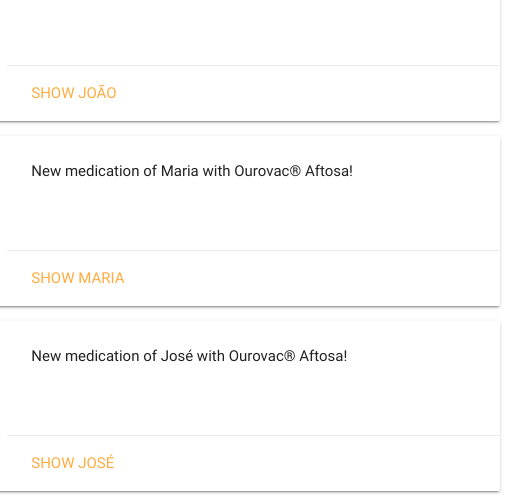
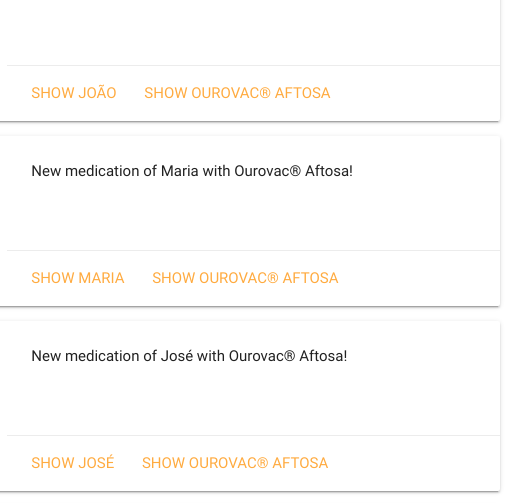
Before and after one commit to ArthurRosso/prototipos, a plain HTML site: page medicine - Ourovac® Aftosa.html in a window 1280 px wide. Shown: the part 121-624 px from the top of the page, 769-1280 px from the left. Drawn offline with nearby package versions, Linux system fonts and the light colour scheme.

Commit message:
Adicionar links onde faltava

```diff
--- a/medicine - Ourovac® Aftosa.html
+++ b/medicine - Ourovac® Aftosa.html
@@ -85,6 +85,7 @@
 					</div>
 					<div class="card-action">
 						<a href="animal - João.html">Show João</a>
+						<a href="medicine - Ourovac® Aftosa.html">Show Ourovac® Aftosa</a>
 					</div>
 				</div>
 			</div>
@@ -108,6 +109,7 @@
 					</div>
 					<div class="card-action">
 						<a href="animal - Maria.html">Show Maria</a>
+						<a href="medicine - Ourovac® Aftosa.html">Show Ourovac® Aftosa</a>
 					</div>
 				</div>
 			</div>
@@ -131,6 +133,7 @@
 					</div>
 					<div class="card-action">
 						<a href="animal - José.html">Show José</a>
+						<a href="medicine - Ourovac® Aftosa.html">Show Ourovac® Aftosa</a>
 					</div>
 				</div>
 			</div>
```
